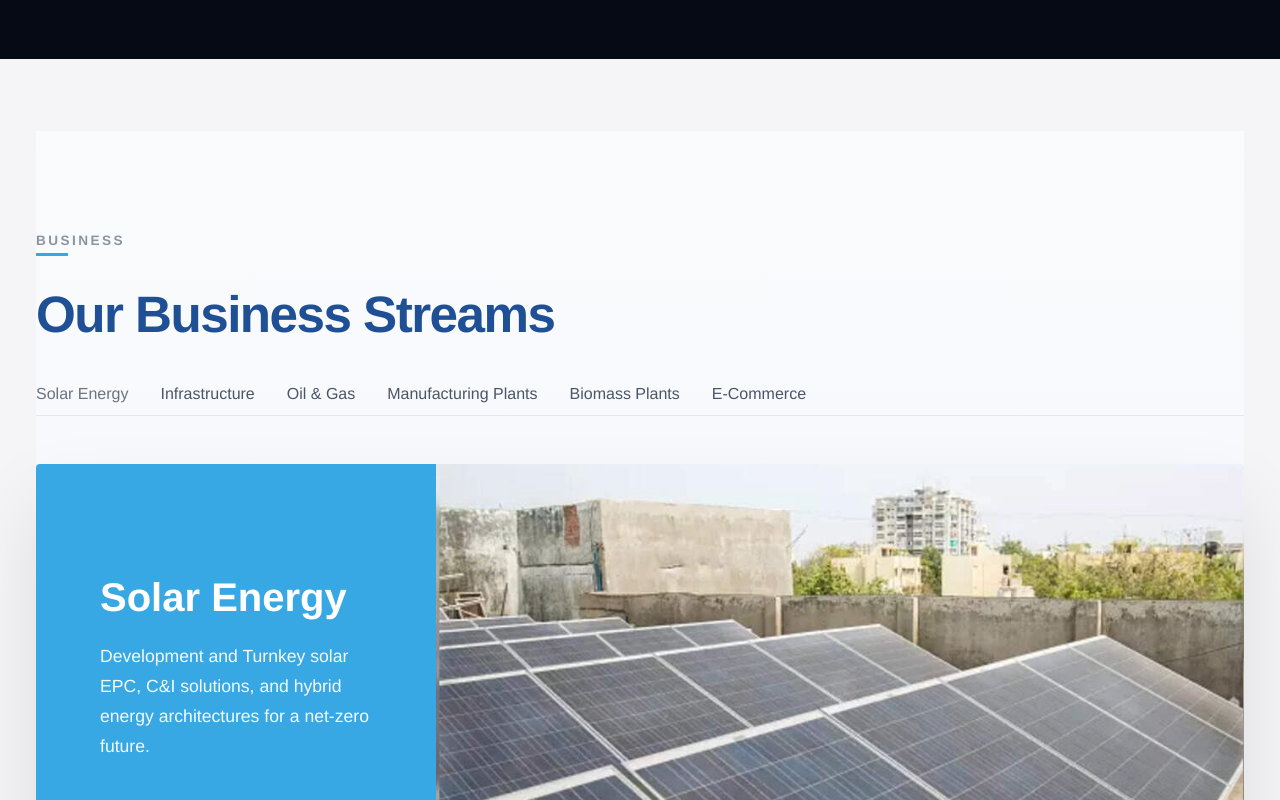
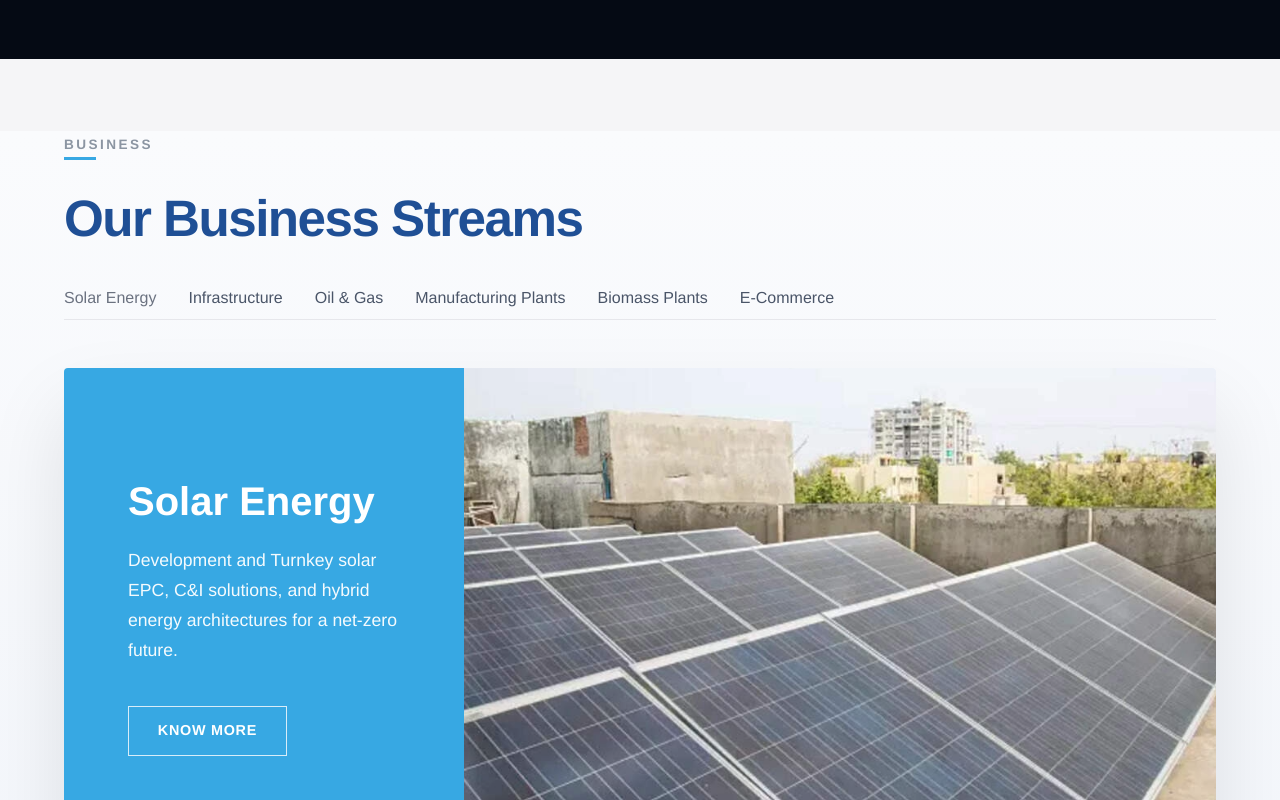
Before and after one commit to Techfirst123/omegainfram, a React (Vite) app: page / in a window 1280 px wide. Shown: the part 1880-2680 px from the top of the page. Built offline with nearby package versions, Linux system fonts and the light colour scheme.

Commit message:
Make Our Businesses section full width to sync layout with dev server

```diff
--- a/src/App.css
+++ b/src/App.css
@@ -722,6 +722,8 @@ main {
   background: linear-gradient(180deg, #fafbfd, #f3f6fb);
   margin-top: 72px;
   padding-bottom: 72px;
+  padding-left: 5%;
+  padding-right: 5%;
 }
 
 .section-kicker {
--- a/src/App.tsx
+++ b/src/App.tsx
@@ -354,7 +354,7 @@ function App() {
         </div>
 
 
-        <section className="business-section section-shell" id="businesses">
+        <section className="business-section" id="businesses">
           <div className="section-head">
             <p className="section-kicker">BUSINESS</p>
             <h2>Our Business Streams</h2>
```
